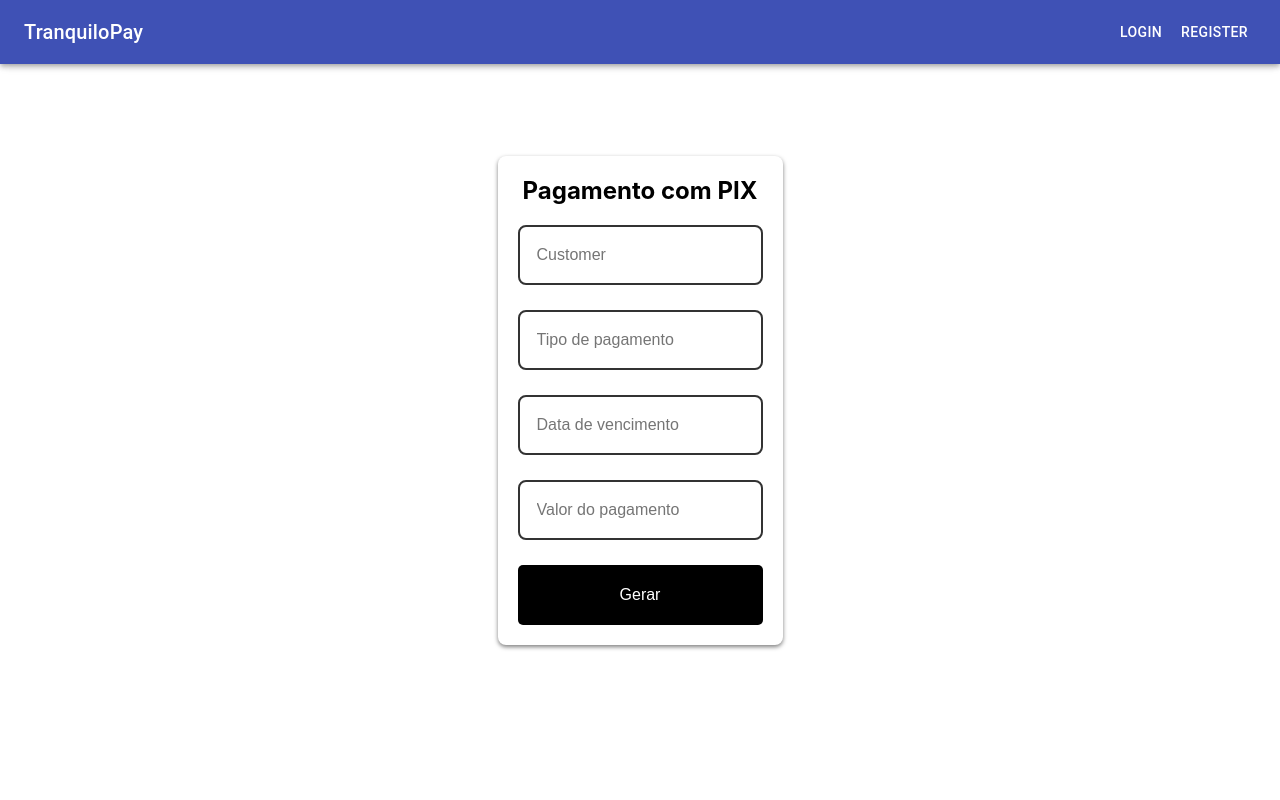
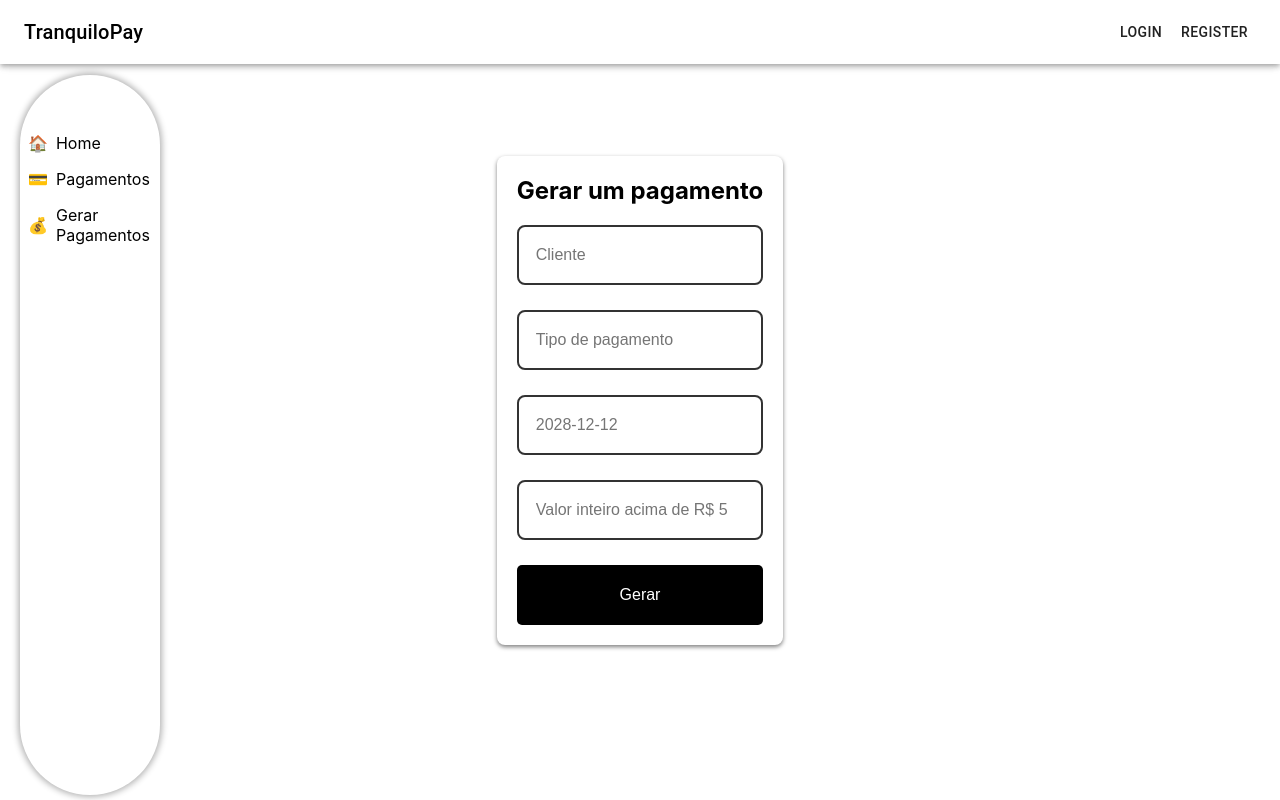
Before and after one commit to TranquiloPay/tranquiloPay-fte, a React (Vite) app: page /payments in a window 1280 px wide. Built offline with nearby package versions, Linux system fonts and the light colour scheme.

Commit message:
feat: added sidebar

```diff
--- a/src/components/AppHeader/index.tsx
+++ b/src/components/AppHeader/index.tsx
@@ -5,19 +5,19 @@ const AppHeader = () => {
   const navigate = useNavigate();
 
   return (
-    <AppBar position="fixed" style={{ width: "100%" }}>
+    <AppBar position="fixed" style={{ width: "100%", backgroundColor: 'white' }}>
       <Toolbar>
         <Typography
           onClick={() => navigate("/")}
           variant="h6"
-          style={{ flexGrow: 1, cursor: "pointer" }}
+          style={{ flexGrow: 1, cursor: "pointer", color: 'black' }}
         >
           TranquiloPay
         </Typography>
-        <Button onClick={() => navigate("/login")} color="inherit">
+        <Button onClick={() => navigate("/login")} color="black">
           Login
         </Button>
-        <Button onClick={() => navigate("/register")} color="inherit">
+        <Button onClick={() => navigate("/register")} color="black">
           Register
         </Button>
       </Toolbar>
--- /dev/null
+++ b/src/components/Sidebar/index.tsx
@@ -0,0 +1,78 @@
+import { styled } from "@stitches/react";
+import { Box } from "@mui/system";
+import { useNavigate } from "react-router-dom";
+
+const SidebarWrapper = styled(Box, {
+  width: "140px",
+  backgroundColor: "white",
+  display: "flex",
+  flexDirection: "column",
+  position: "fixed",
+  top: "65px",
+  left: "20px",
+  marginTop: "10px",
+  zIndex: 999999,
+  borderRadius: "1000px",
+  height: "90vh",
+  boxShadow: "0px 0px 6px 2px rgba(0, 0, 0, 0.3)", // Adicione essa linha para a sombra
+});
+
+const WhiteSpaceBorderRadius = styled(Box, {
+  width: "100%",
+  height: "50px",
+  borderRadius: "1000px",
+});
+
+const SidebarLink = styled("a", {
+  display: "flex",
+  alignItems: "center",
+  padding: "8px",
+  textDecoration: "none",
+  color: "inherit",
+  transition: "background-color 0.3s",
+  cursor: "pointer",
+  "&:hover": {
+    backgroundColor: "#e0e0e0",
+  },
+});
+
+const SidebarIcon = styled("span", {
+  marginRight: "8px",
+});
+
+const Sidebar = () => {
+  const navigate = useNavigate();
+
+  return (
+    <SidebarWrapper>
+      <WhiteSpaceBorderRadius />
+      <SidebarLink
+        onClick={() => {
+          navigate("/dashboard");
+        }}
+      >
+        <SidebarIcon>🏠</SidebarIcon>
+        Home
+      </SidebarLink>
+      <SidebarLink
+        onClick={() => {
+          navigate("/payments");
+        }}
+      >
+        <SidebarIcon>💳</SidebarIcon>
+        Pagamentos
+      </SidebarLink>
+      <SidebarLink
+        onClick={() => {
+          navigate("/payments");
+        }}
+      >
+        <SidebarIcon>💰</SidebarIcon>
+        Gerar Pagamentos
+      </SidebarLink>
+      <WhiteSpaceBorderRadius />
+    </SidebarWrapper>
+  );
+};
+
+export default Sidebar;
--- a/src/pages/Dashboard/index.tsx
+++ b/src/pages/Dashboard/index.tsx
@@ -3,6 +3,7 @@ import Lottie from "react-lottie";
 import unlockAnimation from "../../assets/animations/unlock.json";
 import { Container, Button } from "@material-ui/core";
 import { useNavigate } from "react-router-dom";
+import Sidebar from "../../components/Sidebar";
 
 const Dashboard = () => {
   const navigate = useNavigate();
@@ -16,11 +17,13 @@ const Dashboard = () => {
     },
   };
   return (
+    <>
+    <Sidebar/>
     <Container style={{display: 'flex', flexDirection: 'column', alignItems: 'center'}}>
       <Lottie options={lottieOptions} height={400} width={400} />{" "}
       <h1>Você está logado.</h1>
-      <Button onClick={() => {navigate("/payments")}}color="primary" variant="contained" >Gerar Pagamento</Button>
     </Container>
+    </>
   );
 };
 
--- a/src/pages/Payment/index.tsx
+++ b/src/pages/Payment/index.tsx
@@ -7,7 +7,7 @@ import Input from "../../components/Input";
 import Button from "../../components/Button";
 import { payment } from "../../services/payment/payment";
 import { toast } from "react-toastify";
-import { Link } from "react-router-dom";
+import Sidebar from "../../components/Sidebar";
 
 const schema = yup.object().shape({
   customer: yup.string().required("Campo obrigatório"),
@@ -54,14 +54,16 @@ const PaymentPage = () => {
   };
 
   return (
+    <>
+    <Sidebar/>
     <Container>
       {!urlPayment && (
         <PaymentForm onSubmit={handleSubmit(handlePayment)}>
-          <Title>Pagamento com PIX</Title>
+          <Title>Gerar um pagamento</Title>
           <Input
             type="text"
             name="customer"
-            placeholder="Customer"
+            placeholder="Cliente"
             register={register}
             error={errors.customer?.message && `${errors.customer?.message}`}
           />
@@ -77,14 +79,14 @@ const PaymentPage = () => {
           <Input
             type="text"
             name="dueDate"
-            placeholder="Data de vencimento"
+            placeholder="2028-12-12"
             register={register}
             error={errors.dueDate?.message && `${errors.dueDate?.message}`}
           />
           <Input
             type="text"
             name="value"
-            placeholder="Valor do pagamento"
+            placeholder="Valor inteiro acima de R$ 5"
             register={register}
             error={errors.value?.message && `${errors.value?.message}`}
           />
@@ -99,6 +101,7 @@ const PaymentPage = () => {
         </>
       )}
     </Container>
+    </>
   );
 };
 
```
